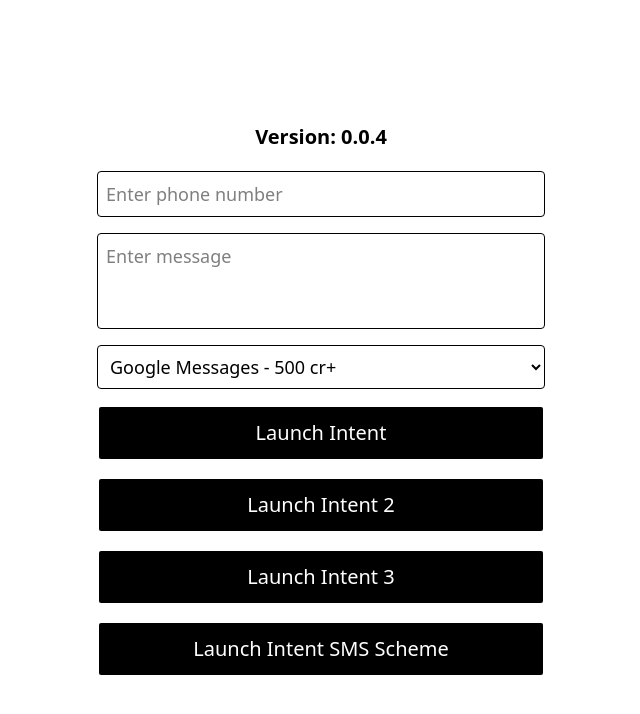
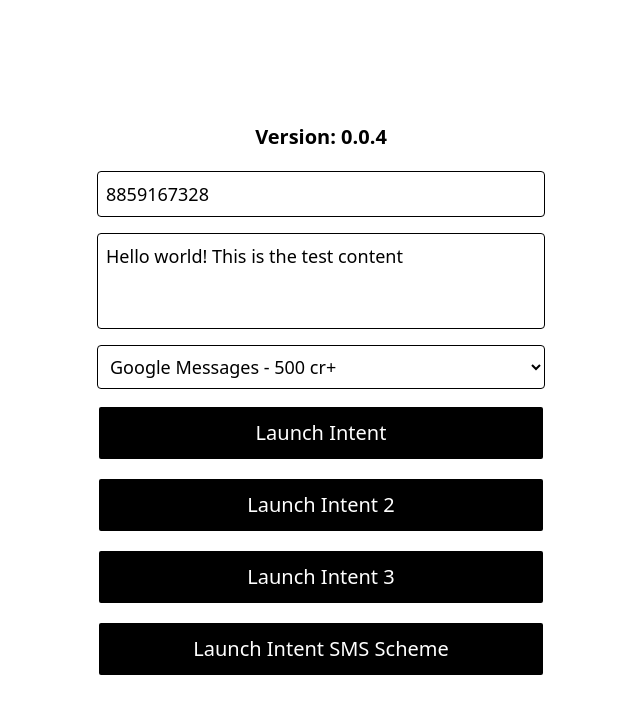
Before and after one commit to mayank-up/test-app, a Next.js app: page / in a window 1280 px wide. Shown: the top 714 px of the page, without its empty margins (319-959 px from the left). Built offline with nearby package versions, Linux system fonts and the light colour scheme.

Commit message:
chore: add prefill

```diff
--- a/app/flowOne.tsx
+++ b/app/flowOne.tsx
@@ -3,8 +3,8 @@
 import { useState } from 'react';
 
 export default function FlowOne() {
-  const [phoneNumber, setPhoneNumber] = useState('');
-  const [message, setMessage] = useState('');
+  const [phoneNumber, setPhoneNumber] = useState('8859167328');
+  const [message, setMessage] = useState('Hello world! This is the test content');
   const [selectedApp, setSelectedApp] = useState('com.google.android.apps.messaging');
 
   const smsApps = [
```
